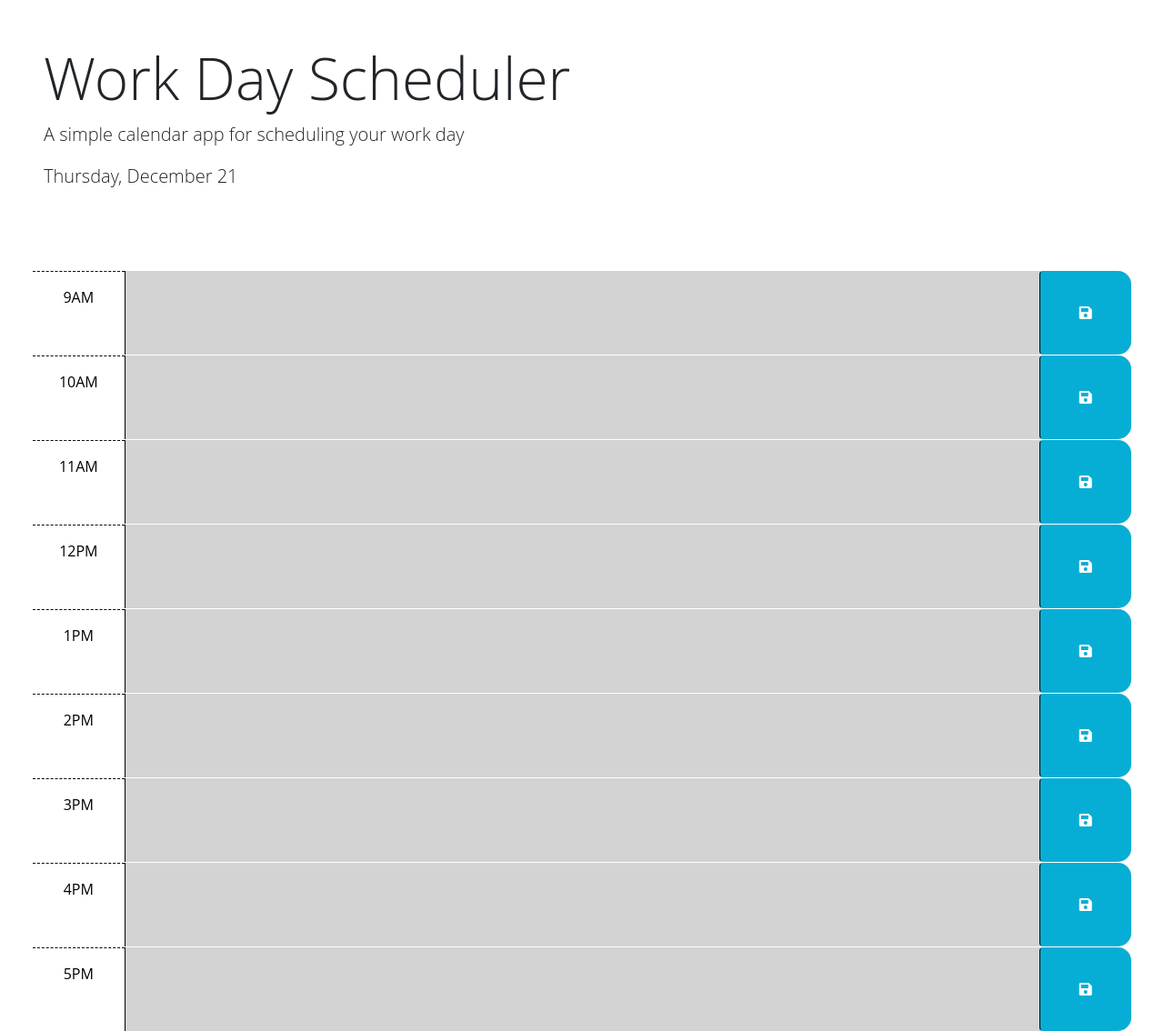
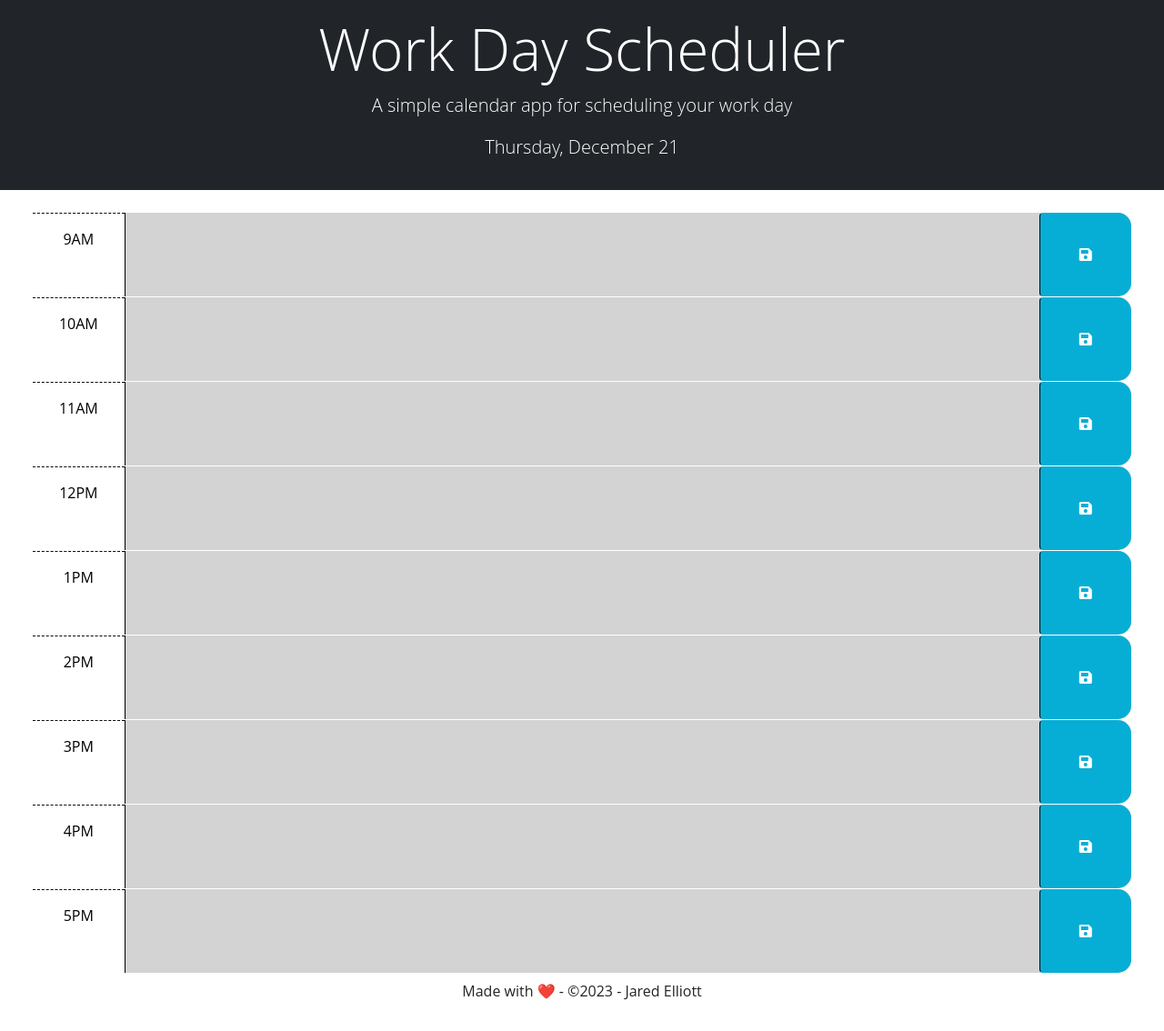
Before and after one commit to CLTJared/Work-Day-Scheduler, a plain HTML site: page index.html in a window 1280 px wide. Shown: the whole page at 91% size. After the commit the page ends 1110 px from the top, so only its background shows below. Drawn offline with nearby package versions, Linux system fonts and the light colour scheme.

Commit message:
Updated index file with header class, added footer for spacing and to make it prettier.

```diff
--- a/index.html
+++ b/index.html
@@ -24,8 +24,8 @@
     <title>Work Day Scheduler</title>
   </head>
 
-  <body onLoad="getCurrentHour()">
-    <header class="p-5 mb-4">
+  <body onLoad="runOnceStart()">
+    <header class="p-3 mb-4 bg-dark text-white text-center">
       <h1 class="display-3">Work Day Scheduler</h1>
       <p class="lead">A simple calendar app for scheduling your work day</p>
       <p id="currentDay" class="lead"></p>
@@ -105,6 +105,10 @@
       </div>
     </div>
 
+    <footer class="p-2 text-center">
+      Made with ❤️ - &copy;2023 - Jared Elliott
+    </footer>
+
     <script src="https://cdnjs.cloudflare.com/ajax/libs/jquery/3.2.1/jquery.min.js"></script>
     <script src="https://cdn.jsdelivr.net/npm/dayjs@1.11.3/dayjs.min.js" integrity="sha256-iu/zLUB+QgISXBLCW/mcDi/rnf4m4uEDO0wauy76x7U=" crossorigin="anonymous"></script>
 
```
